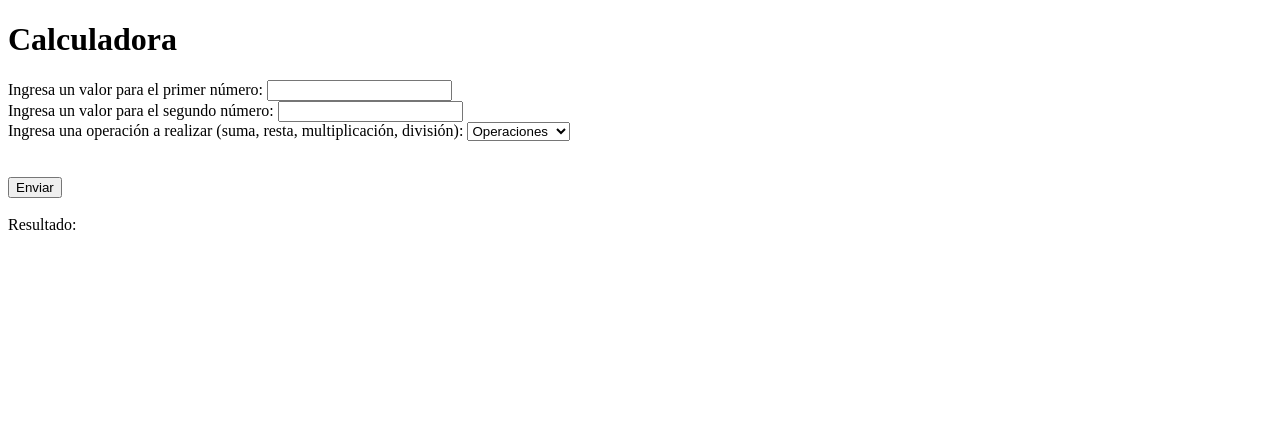
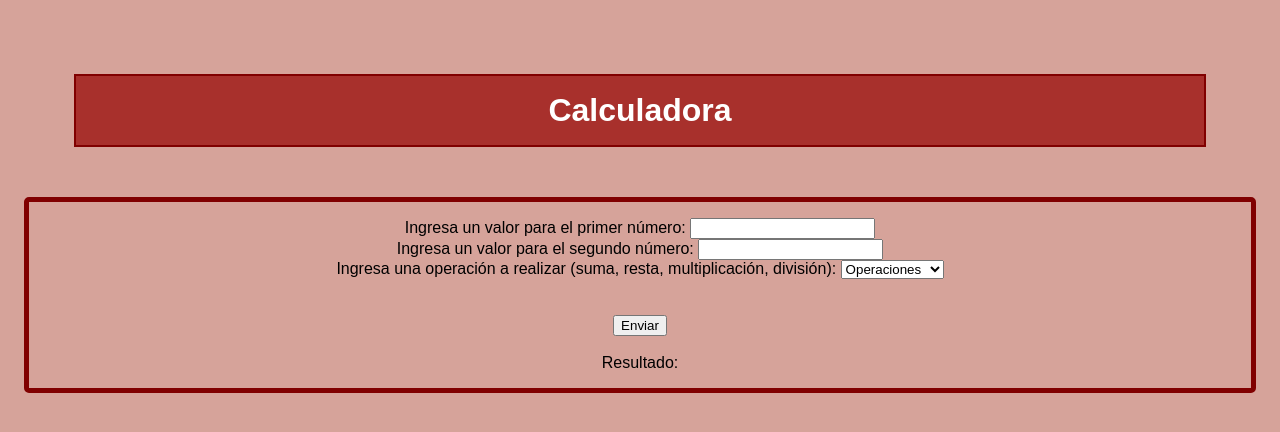
Before and after one commit to JuanCamiloML77/Proyecto-HTML, a plain HTML site: page Ejercicios_JavaScript/Funciones/calculadora.html in a window 1280 px wide. Drawn offline with Linux system fonts and the light colour scheme.

Commit message:
Edits para Entregable 4

```diff
--- /dev/null
+++ b/Ejercicios_JavaScript/Funciones/calculadora.css
@@ -0,0 +1,38 @@
+body {
+    font-family: Arial, Helvetica, sans-serif;
+    margin: 10px, 50px, 10px;
+    padding: 1em;
+    background-color: rgb(214, 163, 154);
+}
+
+
+h1 {
+    margin: 50px;
+    background-color: rgb(168, 48, 44);
+    border: 2px solid rgb(128, 0, 0);
+    color: white;
+    text-align: center;
+    padding: 0.5em;
+}
+
+
+form {
+    margin: 100px, 500px 100px;
+    text-align: center;
+    border: 5px solid rgb(128, 0, 0);
+    border-radius: 5px;
+    padding: 1em;
+}
+
+
+input::-webkit-outer-spin-button,
+input::-webkit-inner-spin-button {
+    -webkit-appearance: none;
+    margin: 0;
+}
+
+
+button:hover {
+    background-color: rgb(65, 4, 4);
+    color: white;
+}
--- a/Ejercicios_JavaScript/Funciones/calculadora.html
+++ b/Ejercicios_JavaScript/Funciones/calculadora.html
@@ -5,6 +5,7 @@
     <meta charset="UTF-8">
     <meta name="viewport" content="width=device-width, initial-scale=1.0">
     <title>Calculadora</title>
+    <link rel="stylesheet" href="calculadora.css">
 </head>
 
 <body>
```
